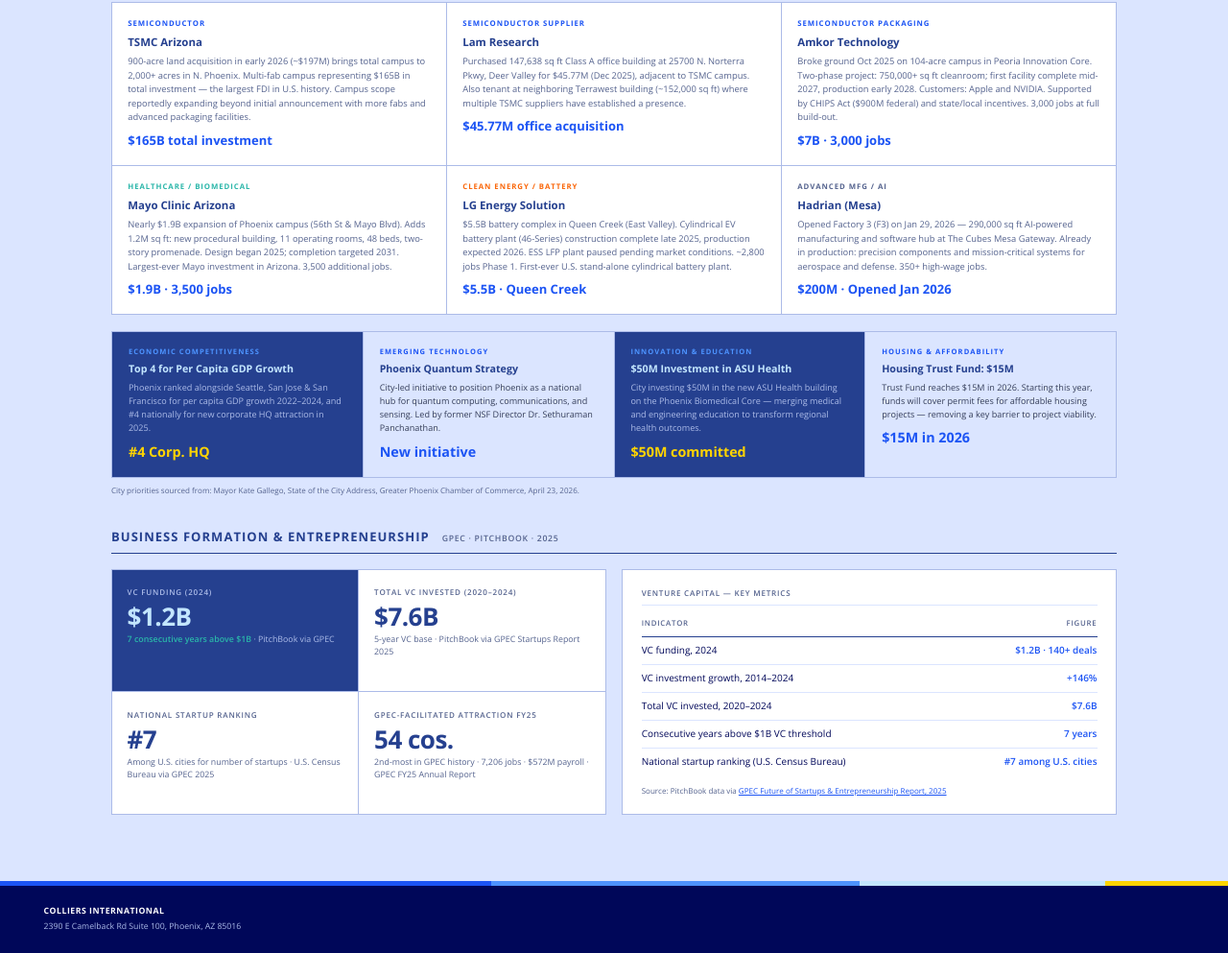
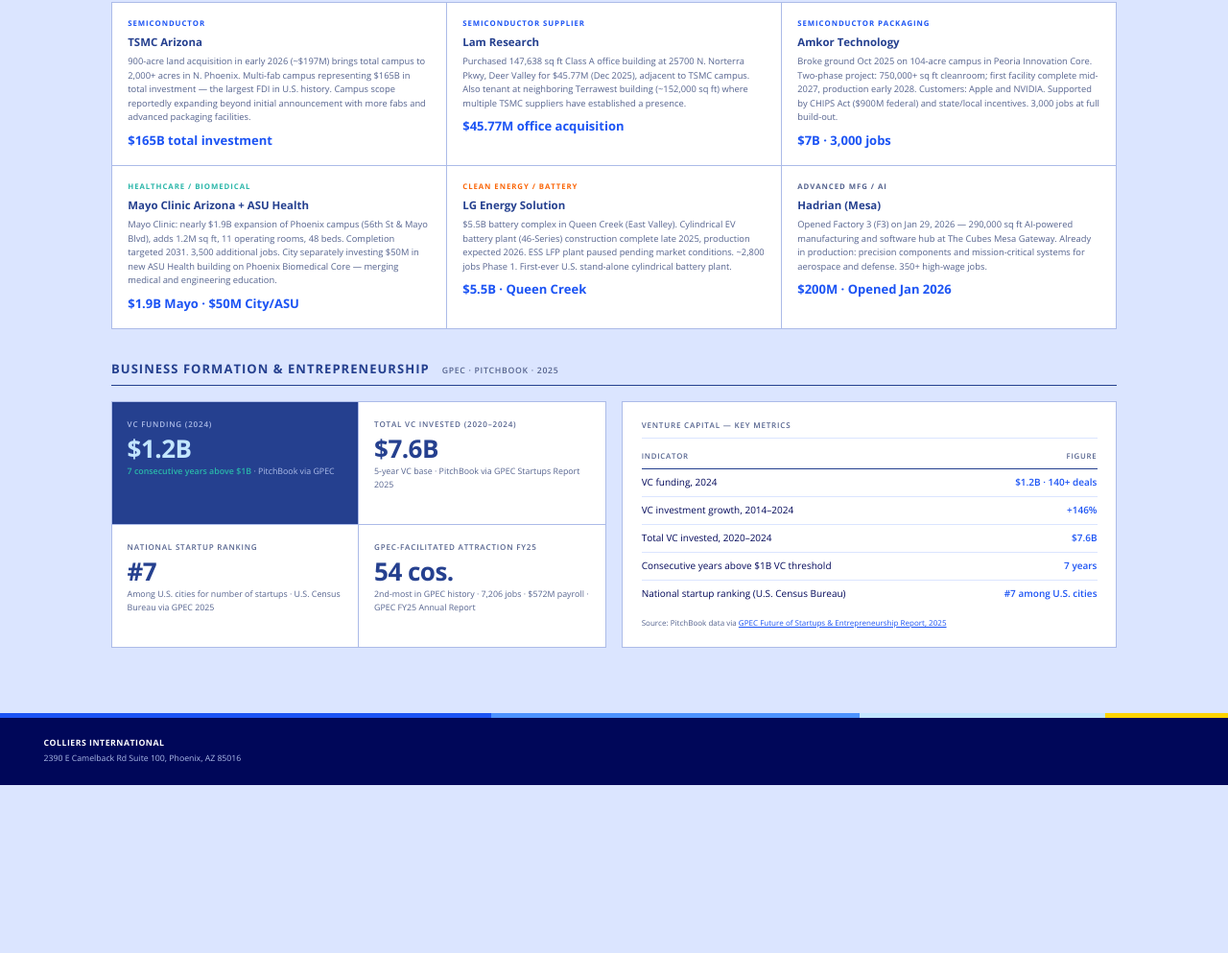
Before and after one commit to ColliersAZ/PhoenixOverview, a plain HTML site: page index.html in a window 1280 px wide. Shown: the part 1536-2529 px from the top of the page at 96% size. After the commit the page ends 2354 px from the top, so only its background shows below. Drawn offline with nearby package versions, Linux system fonts and the light colour scheme.

Commit message:
Update index.html

```diff
--- a/index.html
+++ b/index.html
@@ -725,9 +725,9 @@
       </div>
       <div class="invest-cell">
         <div class="invest-cat cat-health">Healthcare / Biomedical</div>
-        <div class="invest-co">Mayo Clinic Arizona</div>
-        <div class="invest-detail">Nearly $1.9B expansion of Phoenix campus (56th St &amp; Mayo Blvd). Adds 1.2M sq ft: new procedural building, 11 operating rooms, 48 beds, two-story promenade. Design began 2025; completion targeted 2031. Largest-ever Mayo investment in Arizona. 3,500 additional jobs.</div>
-        <div class="invest-amt">$1.9B · 3,500 jobs</div>
+        <div class="invest-co">Mayo Clinic Arizona + ASU Health</div>
+        <div class="invest-detail">Mayo Clinic: nearly $1.9B expansion of Phoenix campus (56th St &amp; Mayo Blvd), adds 1.2M sq ft, 11 operating rooms, 48 beds. Completion targeted 2031. 3,500 additional jobs. City separately investing $50M in new ASU Health building on Phoenix Biomedical Core — merging medical and engineering education.</div>
+        <div class="invest-amt">$1.9B Mayo · $50M City/ASU</div>
       </div>
       <div class="invest-cell">
         <div class="invest-cat cat-energy">Clean Energy / Battery</div>
@@ -743,34 +743,6 @@
       </div>
     </div>
 
-    <!-- City Priorities Strip — non-investment items from Mayor Gallego's April 2026 address -->
-    <div class="priority-strip">
-      <div class="priority-cell">
-        <div class="priority-cat">Economic Competitiveness</div>
-        <h4>Top 4 for Per Capita GDP Growth</h4>
-        <p>Phoenix ranked alongside Seattle, San Jose &amp; San Francisco for per capita GDP growth 2022–2024, and #4 nationally for new corporate HQ attraction in 2025.</p>
-        <div class="priority-stat">#4 Corp. HQ</div>
-      </div>
-      <div class="priority-cell light">
-        <div class="priority-cat">Emerging Technology</div>
-        <h4>Phoenix Quantum Strategy</h4>
-        <p>City-led initiative to position Phoenix as a national hub for quantum computing, communications, and sensing. Led by former NSF Director Dr. Sethuraman Panchanathan.</p>
-        <div class="priority-stat">New initiative</div>
-      </div>
-      <div class="priority-cell">
-        <div class="priority-cat">Innovation &amp; Education</div>
-        <h4>$50M Investment in ASU Health</h4>
-        <p>City investing $50M in the new ASU Health building on the Phoenix Biomedical Core — merging medical and engineering education to transform regional health outcomes.</p>
-        <div class="priority-stat">$50M committed</div>
-      </div>
-      <div class="priority-cell light">
-        <div class="priority-cat">Housing &amp; Affordability</div>
-        <h4>Housing Trust Fund: $15M</h4>
-        <p>Trust Fund reaches $15M in 2026. Starting this year, funds will cover permit fees for affordable housing projects — removing a key barrier to project viability.</p>
-        <div class="priority-stat">$15M in 2026</div>
-      </div>
-    </div>
-    <p style="font-size:0.62rem; color:var(--dark-blue-grey); margin-top:0.6rem;">City priorities sourced from: Mayor Kate Gallego, State of the City Address, Greater Phoenix Chamber of Commerce, April 23, 2026.</p>
   </div>
   <div class="section-gap">
     <div class="section-header">
```
